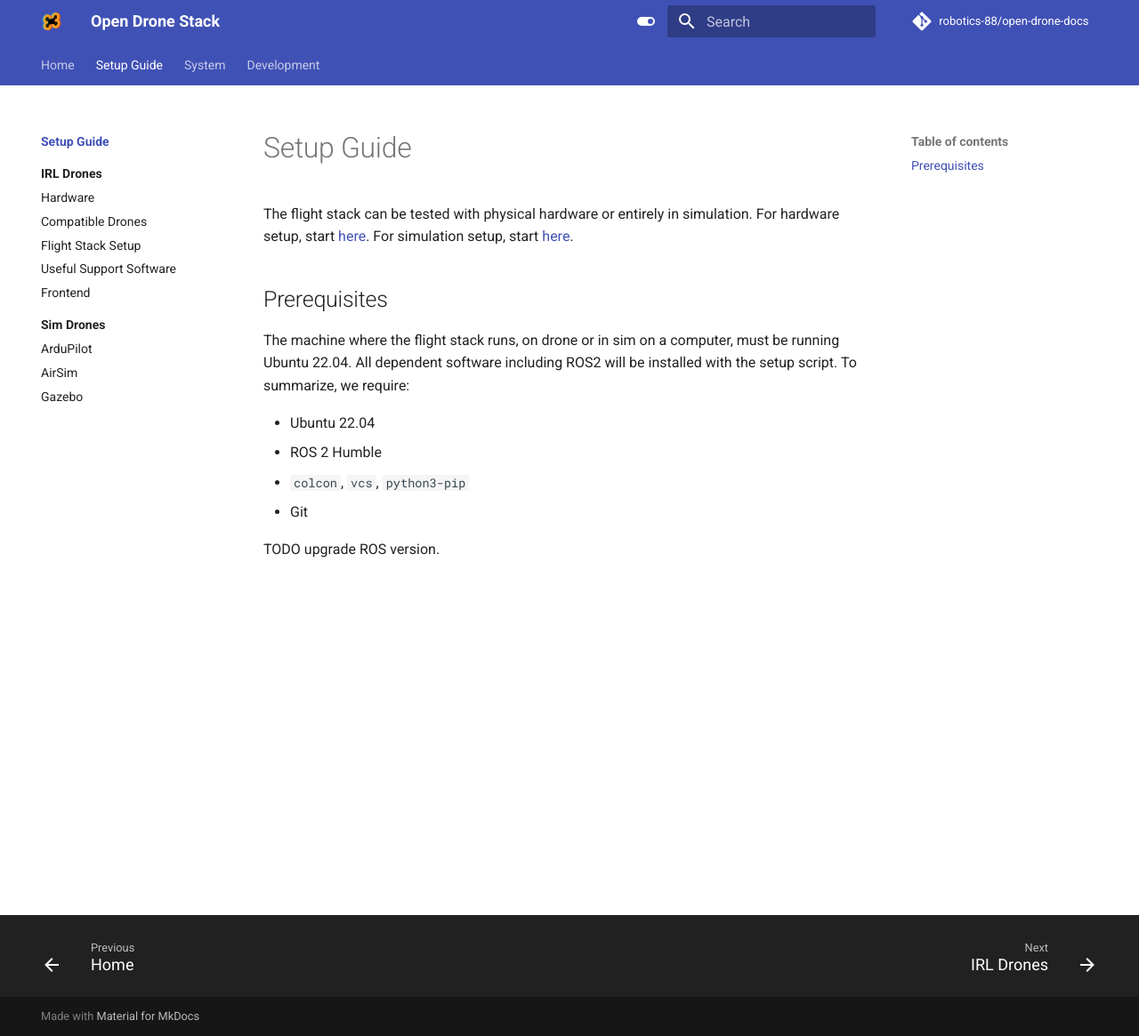
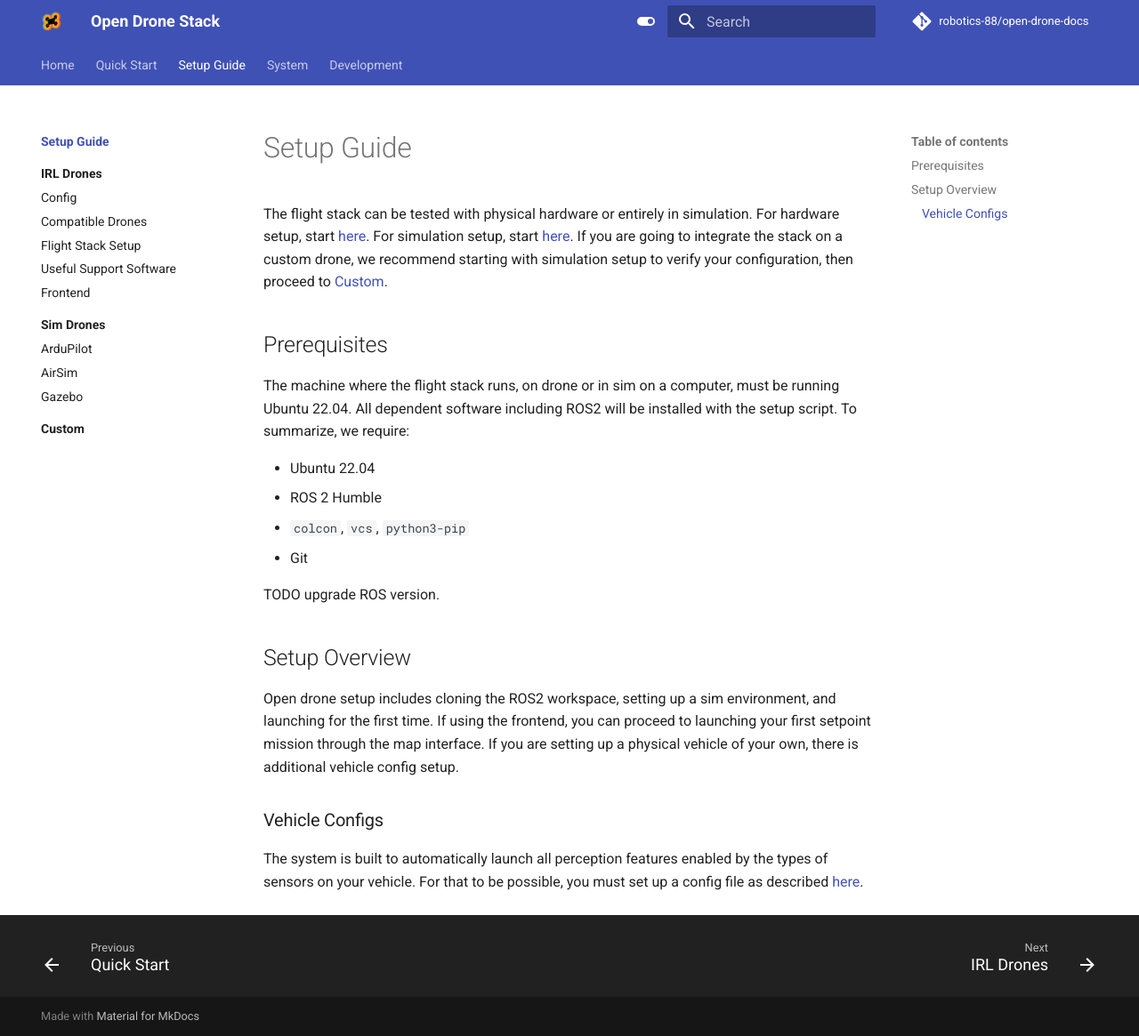
Before and after one commit to robotics-88/open-drone-docs, an MkDocs documentation site: the page built from docs/setup/index.md, in a window 1280 px wide and 1165 px high. Shown: the whole window at 89% size. Built offline with MkDocs 1.6.1 and Material for MkDocs 9.7.7, drawn with Linux system fonts in a browser that asks for light colours; comment, search, counter and statistics services are not loaded.

Commit message:
Bugfix on code instructions for airsim, added vehicle config explanation in setup, added quickstart stub

```diff
--- /dev/null
+++ b/docs/quickstart.md
@@ -0,0 +1 @@
+# Quick Start
--- a/docs/setup/index.md
+++ b/docs/setup/index.md
@@ -1,6 +1,6 @@
 # Setup Guide
 
-The flight stack can be tested with physical hardware or entirely in simulation. For hardware setup, start [here](drones/index.md). For simulation setup, start [here](simulation/index.md).
+The flight stack can be tested with physical hardware or entirely in simulation. For hardware setup, start [here](drones/index.md). For simulation setup, start [here](simulation/index.md). If you are going to integrate the stack on a custom drone, we recommend starting with simulation setup to verify your configuration, then proceed to [Custom](custom/index.md).
 
 ## Prerequisites
 The machine where the flight stack runs, on drone or in sim on a computer, must be running Ubuntu 22.04. All dependent software including ROS2 will be installed with the setup script. To summarize, we require:
@@ -11,3 +11,10 @@ The machine where the flight stack runs, on drone or in sim on a computer, must
 - Git
 
 TODO upgrade ROS version.
+
+## Setup Overview
+Open drone setup includes cloning the ROS2 workspace, setting up a sim environment, and launching for the first time. If using the frontend, you can proceed to launching your first setpoint mission through the map interface. If you are setting up a physical vehicle of your own, there is additional vehicle config setup.
+
+### Vehicle Configs
+
+The system is built to automatically launch all perception features enabled by the types of sensors on your vehicle. For that to be possible, you must set up a config file as described [here](drones/config.md).
--- a/mkdocs.yml
+++ b/mkdocs.yml
@@ -65,11 +65,12 @@ markdown_extensions:
 
 nav:
   - Home: index.md
+  - Quick Start: quickstart.md
   - Setup Guide:
       - Setup Guide: setup/index.md
       - IRL Drones:
           - IRL Drones: setup/drones/index.md
-          - Hardware: setup/drones/hardware.md
+          - Config: setup/drones/config.md
           - Compatible Drones: setup/drones/models.md
           - Flight Stack Setup: setup/drones/flightstack.md
           - Useful Support Software: setup/drones/support.md
@@ -79,6 +80,8 @@ nav:
           - ArduPilot: setup/simulation/ardupilot.md
           - AirSim: setup/simulation/airsim.md
           - Gazebo: setup/simulation/gazebo.md
+      - Custom:
+          - Custom: setup/custom/index.md
   - System:
       - System: system/index.md
       - Usage: system/usage.md
```
Also changed, not shown: docs/setup/drones/config.md (added, +48 -0 lines), docs/setup/drones/hardware.md (deleted, +0 -3 lines), docs/setup/simulation/airsim.md (+1 -1 lines), docs/setup/custom/index.md (added).
